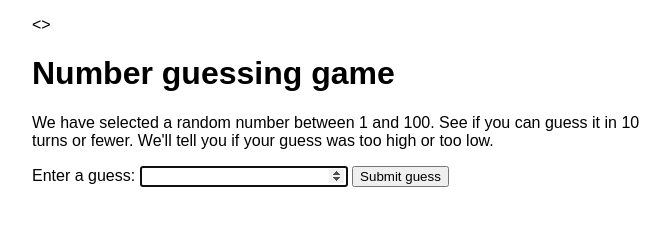
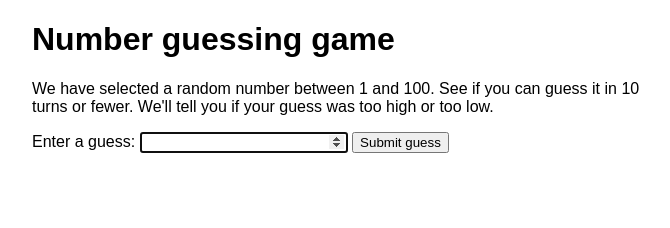
Before and after one commit to JoaoMDantas/game, a plain HTML site: page index.html in a window 1280 px wide. Shown: the whole page, without its empty margins (288-958 px from the left). Drawn offline with Linux system fonts and the light colour scheme.

Commit message:
delete image

```diff
--- a/index.html
+++ b/index.html
@@ -29,7 +29,7 @@
   </head>
 
   <body>
-    <P><></P>
+    <P></P>
     <h1>Number guessing game</h1>
 
     <p>We have selected a random number between 1 and 100. See if you can guess it in 10 turns or fewer. We'll tell you if your guess was too high or too low.</p>
```
Also changed, not shown: imgs/iara.jpeg.PNG (deleted).
